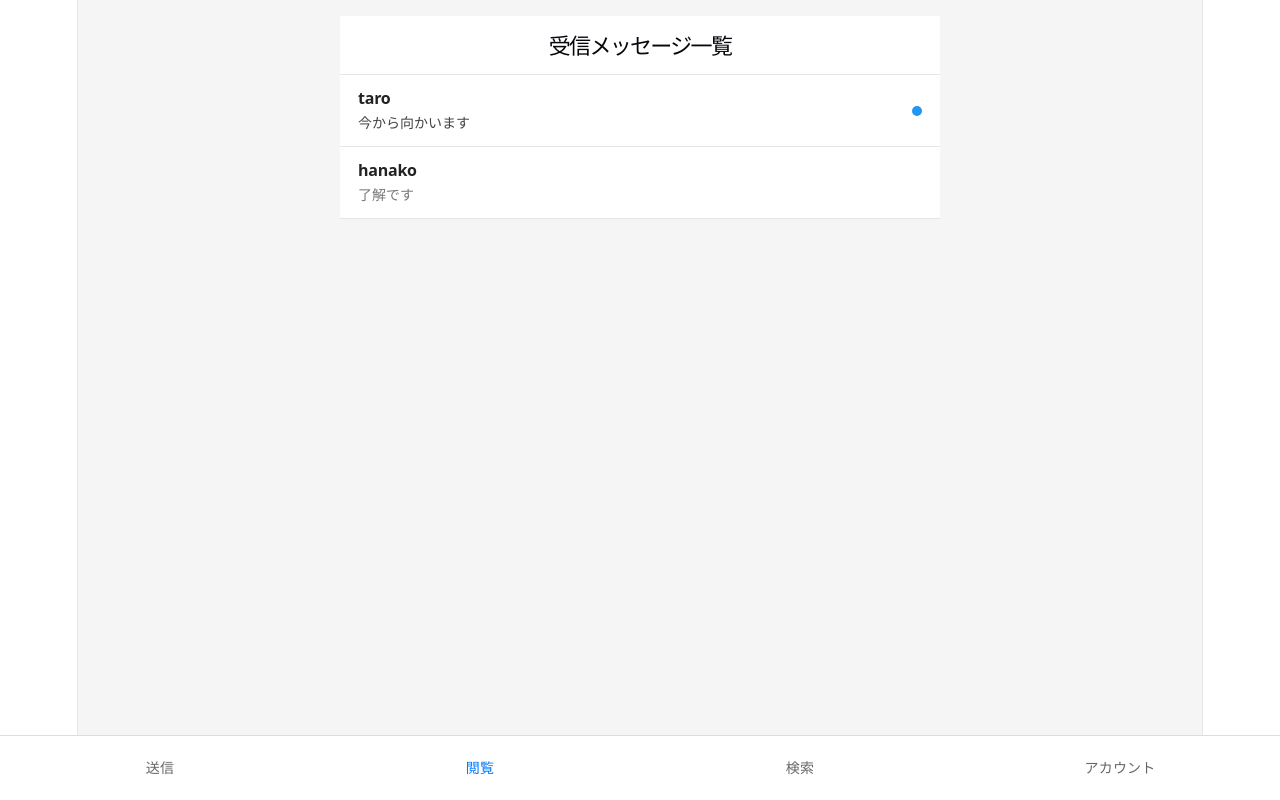
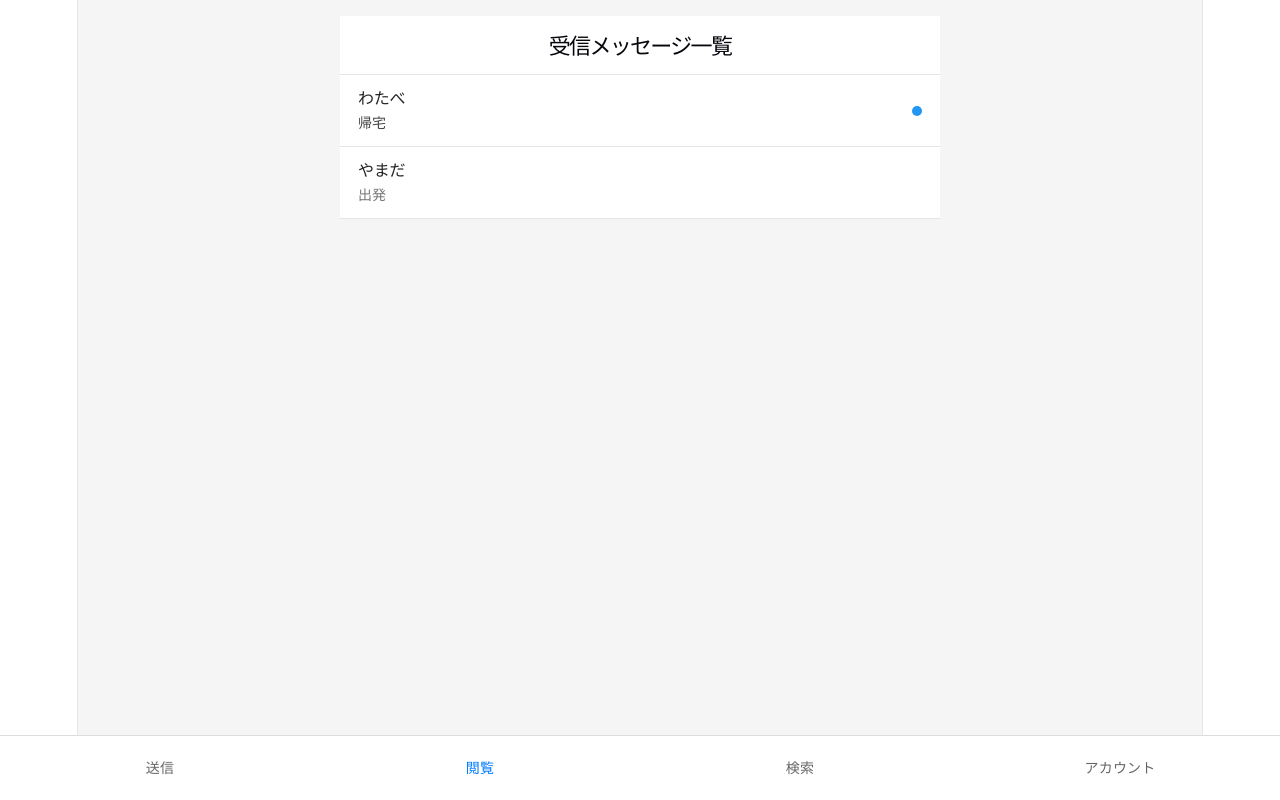
Before and after one commit to wyuu106/hackathon_team14, a React app in the folder frontend/: page /inbox in a window 1280 px wide. Built offline with nearby package versions, Linux system fonts and the light colour scheme; no server answers; the HTML template or start-up script is replaced by a standard one.

Commit message:
閲覧画面作成

```diff
--- a/frontend/src/pages/main/Inbox.jsx
+++ b/frontend/src/pages/main/Inbox.jsx
@@ -10,15 +10,15 @@ import "./inbox.css";
 const dummyUsers = [
   {
     id: 1,
-    username: "taro",
+    username: "わたべ",
     read_status: false,
-    latest_message: "今から向かいます",
+    latest_message: "帰宅",
   },
   {
     id: 2,
-    username: "hanako",
+    username: "やまだ",
     read_status: true,
-    latest_message: "了解です",
+    latest_message: "出発",
   },
 ];
 
```
